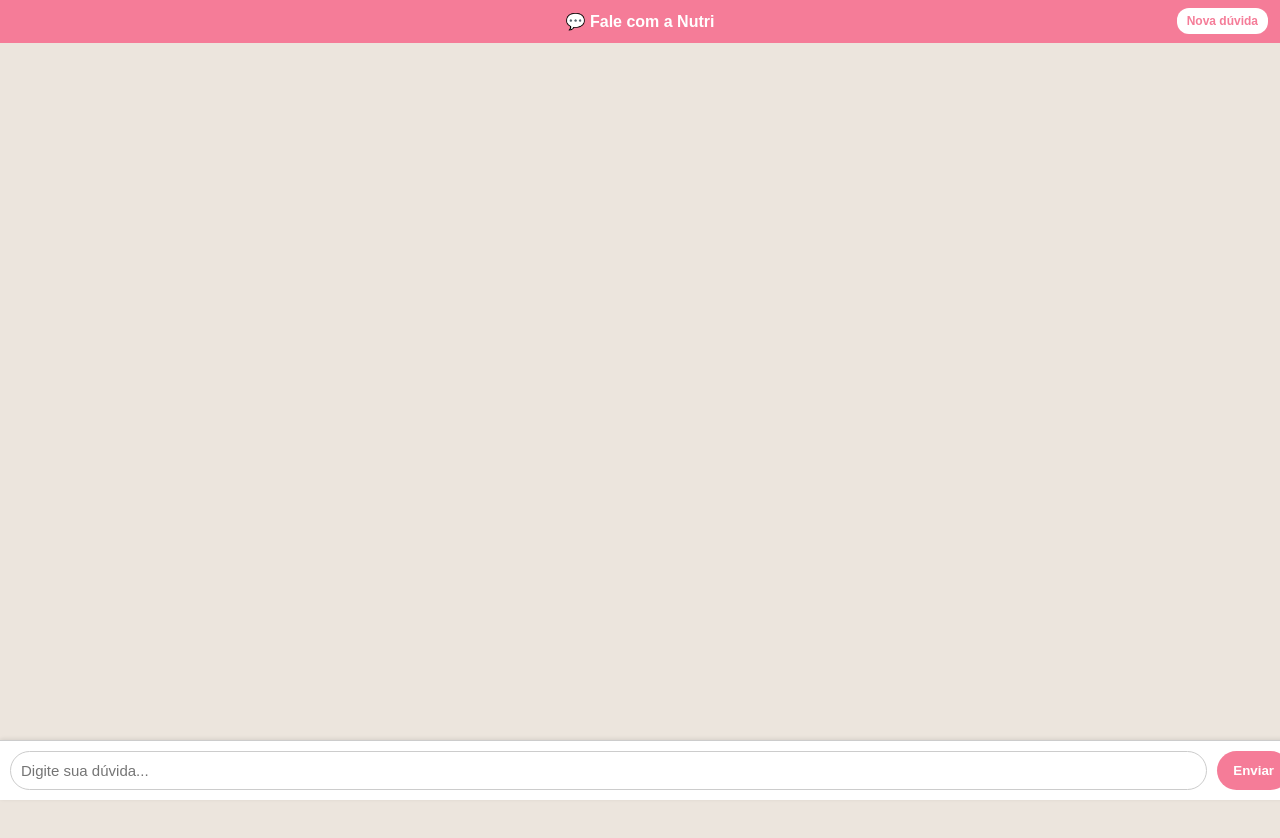
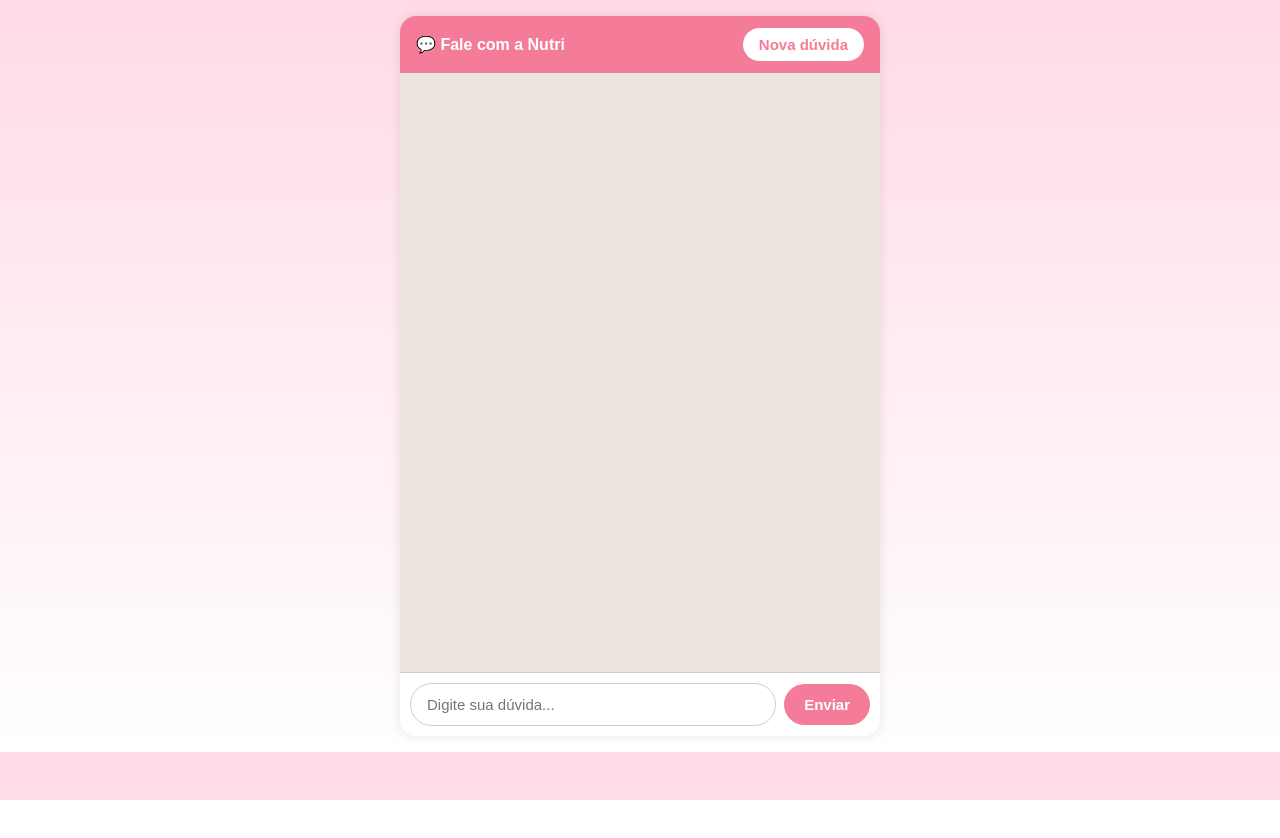
Before and after one commit to oricardorico/chatbot-nutri24h, a website: page public/index.html in a window 1280 px wide. Both pictures are taken after a click on the button "Nova dúvida". After the commit the page ends 800 px from the top, so only its background shows below. Drawn offline with Linux system fonts and the light colour scheme.

Commit message:
Update index.html

```diff
--- a/public/index.html
+++ b/public/index.html
@@ -1,15 +1,29 @@
-
 <!DOCTYPE html>
-
 <html lang="pt-br">
 <head>
-<meta charset="utf-8"/>
+  <meta charset="UTF-8" />
+  <meta name="viewport" content="width=device-width, initial-scale=1.0" />
   <title>Fale com a Nutri</title>
   <style>
     body {
       margin: 0;
       font-family: sans-serif;
-      background: #ece5dd;
+      background: linear-gradient(to bottom, #ffdbe5, #fff);
+      display: flex;
+      justify-content: center;
+    }
+
+    .chat-container {
+      background: white;
+      width: 100%;
+      max-width: 480px;
+      box-shadow: 0 0 12px rgba(0,0,0,0.1);
+      display: flex;
+      flex-direction: column;
+      height: 90vh;
+      margin: 16px;
+      border-radius: 16px;
+      overflow: hidden;
     }
 
     header {
@@ -18,29 +32,30 @@
       padding: 12px;
       text-align: center;
       font-weight: bold;
-      position: relative;
+      display: flex;
+      justify-content: space-between;
+      align-items: center;
+      padding-left: 16px;
+      padding-right: 16px;
     }
 
-    #reset-btn {
-      position: absolute;
-      top: 8px;
-      right: 12px;
-      font-size: 12px;
-      padding: 6px 10px;
-      background-color: #fff;
+    #new-chat-btn {
+      background-color: white;
       color: #f57c98;
+      font-weight: bold;
       border: none;
-      border-radius: 12px;
+      padding: 8px 16px;
+      border-radius: 20px;
       cursor: pointer;
     }
 
     #chat-box {
-      height: calc(100vh - 120px);
+      flex: 1;
       overflow-y: auto;
       padding: 10px;
-      padding-bottom: 120px;
       display: flex;
       flex-direction: column;
+      background-color: #ece5dd;
     }
 
     .message {
@@ -50,6 +65,7 @@
       border-radius: 10px;
       font-size: 15px;
       line-height: 1.4em;
+      word-wrap: break-word;
     }
 
     .user {
@@ -63,102 +79,103 @@
     }
 
     #input-area {
-      position: fixed;
-      bottom: 0;
-      left: 0;
-      width: 100%;
       display: flex;
       padding: 10px;
       background: #fff;
       border-top: 1px solid #ccc;
-      box-shadow: 0 -1px 4px rgba(0,0,0,0.1);
-      z-index: 999;
+      align-items: center;
+      box-sizing: border-box;
     }
 
     input {
       flex: 1;
-      padding: 10px;
+      padding: 12px 16px;
+      font-size: 15px;
       border: 1px solid #ccc;
-      border-radius: 20px;
-      font-size: 15px;
+      border-radius: 25px;
+      outline: none;
+      box-sizing: border-box;
     }
 
     button {
-      margin-left: 10px;
-      padding: 10px 16px;
-      background: #f57c98;
+      margin-left: 8px;
+      padding: 12px 20px;
+      background-color: #f57c98;
       color: white;
       border: none;
-      border-radius: 20px;
+      border-radius: 25px;
       font-weight: bold;
+      font-size: 15px;
       cursor: pointer;
+      flex-shrink: 0;
     }
   </style>
 </head>
 <body>
+  <div class="chat-container">
     <header>
-    💬 Fale com a Nutri
-    <button id="reset-btn" onclick="resetChat()">Nova dúvida</button>
+      <span>💬 Fale com a Nutri</span>
+      <button id="new-chat-btn" onclick="resetChat()">Nova dúvida</button>
     </header>
+
     <div id="chat-box"></div>
+
     <div id="input-area">
-<input id="user-input" placeholder="Digite sua dúvida..." type="text"/>
+      <input type="text" id="user-input" placeholder="Digite sua dúvida..." />
       <button onclick="sendMessage()">Enviar</button>
     </div>
+  </div>
+
   <script>
-    let chatHistory = [];
+    const chatBox = document.getElementById("chat-box");
+    const input = document.getElementById("user-input");
 
     function appendMessage(role, text) {
       const div = document.createElement("div");
       div.className = "message " + role;
-      div.innerHTML = (role === "user" ? "🙋‍♀️ " : "👩‍⚕️ ") + text;
-      document.getElementById("chat-box").appendChild(div);
-      document.getElementById("chat-box").scrollTop = document.getElementById("chat-box").scrollHeight;
-      return div;
+      div.innerHTML = (role === "user" ? "🙋‍♀️ " : "👩‍🎓 ") + text;
+      chatBox.appendChild(div);
+      chatBox.scrollTop = chatBox.scrollHeight;
+    }
+
+    function showTyping() {
+      const typing = document.createElement("div");
+      typing.id = "typing";
+      typing.className = "message bot";
+      typing.innerText = "Digitando...";
+      chatBox.appendChild(typing);
+      chatBox.scrollTop = chatBox.scrollHeight;
+    }
+
+    function removeTyping() {
+      const typing = document.getElementById("typing");
+      if (typing) typing.remove();
     }
 
     async function sendMessage() {
-      const input = document.getElementById("user-input");
       const message = input.value.trim();
       if (!message) return;
-
       appendMessage("user", message);
-      chatHistory.push({ role: "user", content: message });
       input.value = "";
-
-      const typingMsg = appendMessage("bot", "<i>Lillian está digitando...</i>");
+      showTyping();
 
       try {
-        const response = await fetch("/api/chat", {
+        const response = await fetch("https://chatbot-nutri24h.vercel.app/api/chat", {
           method: "POST",
-          headers: { "Content-Type": "application/json", "x-user-id": "nutri-user" },
+          headers: { "Content-Type": "application/json" },
           body: JSON.stringify({ message })
         });
-
         const data = await response.json();
-        typingMsg.remove();
-
-        const finalMsg = appendMessage("bot", "");
-        chatHistory.push({ role: "assistant", content: data.reply });
-
-        let i = 0;
-        const text = data.reply;
-        const typingSpeed = 15;
-
-        const typingInterval = setInterval(() => {
-          finalMsg.innerHTML = "👩‍⚕️ " + text.slice(0, i);
-          i++;
-          if (i > text.length) clearInterval(typingInterval);
-        }, typingSpeed);
+        removeTyping();
+        appendMessage("bot", data.reply);
       } catch (err) {
-        typingMsg.remove();
+        removeTyping();
         appendMessage("bot", "Desculpe, algo deu errado 😢");
       }
     }
 
     function resetChat() {
-      document.getElementById("chat-box").innerHTML = "";
-      chatHistory = [];
+      chatBox.innerHTML = "";
     }
   </script>
 </body>
```
Lines whose indentation alone changed are shown as unchanged.
